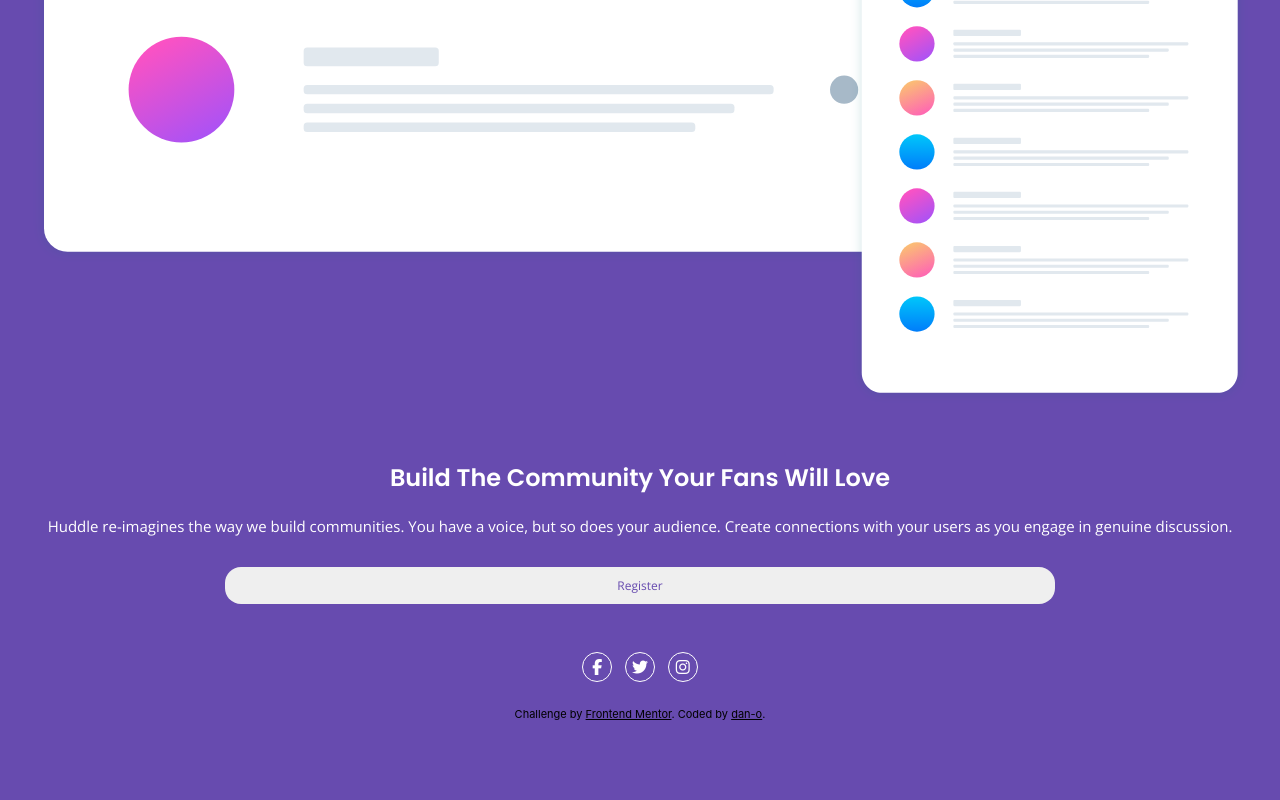
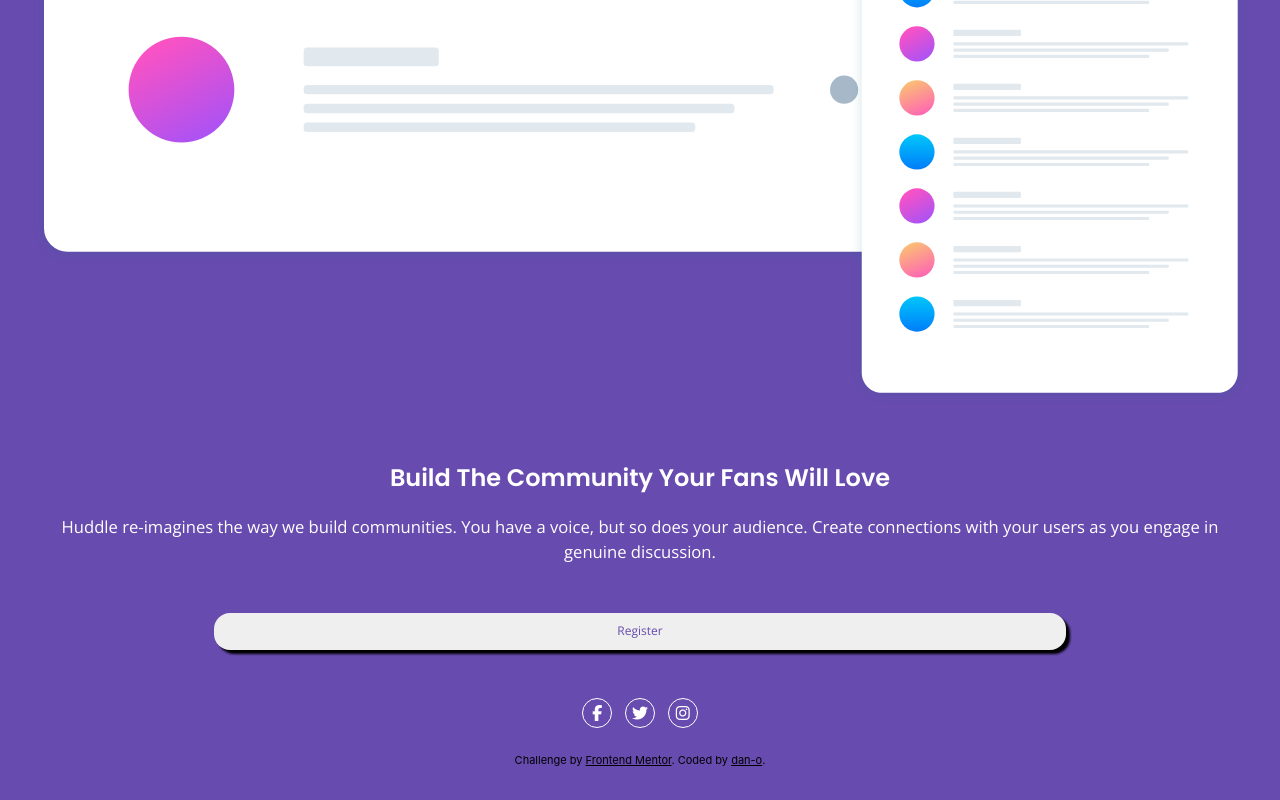
Before and after one commit to dpress13/frontend-mentor-huddle-landing-page-with-single-introductory-section-master, a website: page index.html in a window 1280 px wide. Shown: the part 673-1473 px from the top of the page. Before the commit the page ends 1428 px from the top, so only its background shows below. Drawn offline with nearby package versions, Linux system fonts and the light colour scheme; files that its build step writes are made by us from their sources; files whose address does not match are found by name.

Commit message:
start button shadow & h2 style updates

```diff
--- a/assets/css/src/scss/_modules.scss
+++ b/assets/css/src/scss/_modules.scss
@@ -19,7 +19,7 @@ h1 {
 h2 {
   color: white;
   font-family: $body-font;
-  font-size: .9375rem;
+  font-size: 1.04rem;
   font-weight: $font-weight-light;
   line-height: 1.6rem;
   margin:0;
@@ -29,6 +29,7 @@ button {
   border:none;
   border-radius: 1rem;
   color: $primary-color;
+  filter: drop-shadow(4px 4px 1px black);
   font-family: $body-font;
   font-size: .75rem;
   padding: .6rem;
@@ -65,6 +66,7 @@ ul {
 
 .main-image {
   padding: 0;
+  // filter: drop-shadow(1px 1px .5px black);
 }
 
 // Copy
@@ -72,6 +74,7 @@ ul {
 .copy-cta-container {
   text-align: center;
   margin-bottom: 3rem;
+  padding: 0;
 
 }
 
@@ -80,7 +83,7 @@ ul {
 }
 
 .body-copy {
-  margin-bottom: 1.75rem;
+  margin-bottom: 3rem;
 }
 
 // Button CTA
```
Also changed, not shown: assets/css/site/style.min.css, assets/css/src/style.css.
